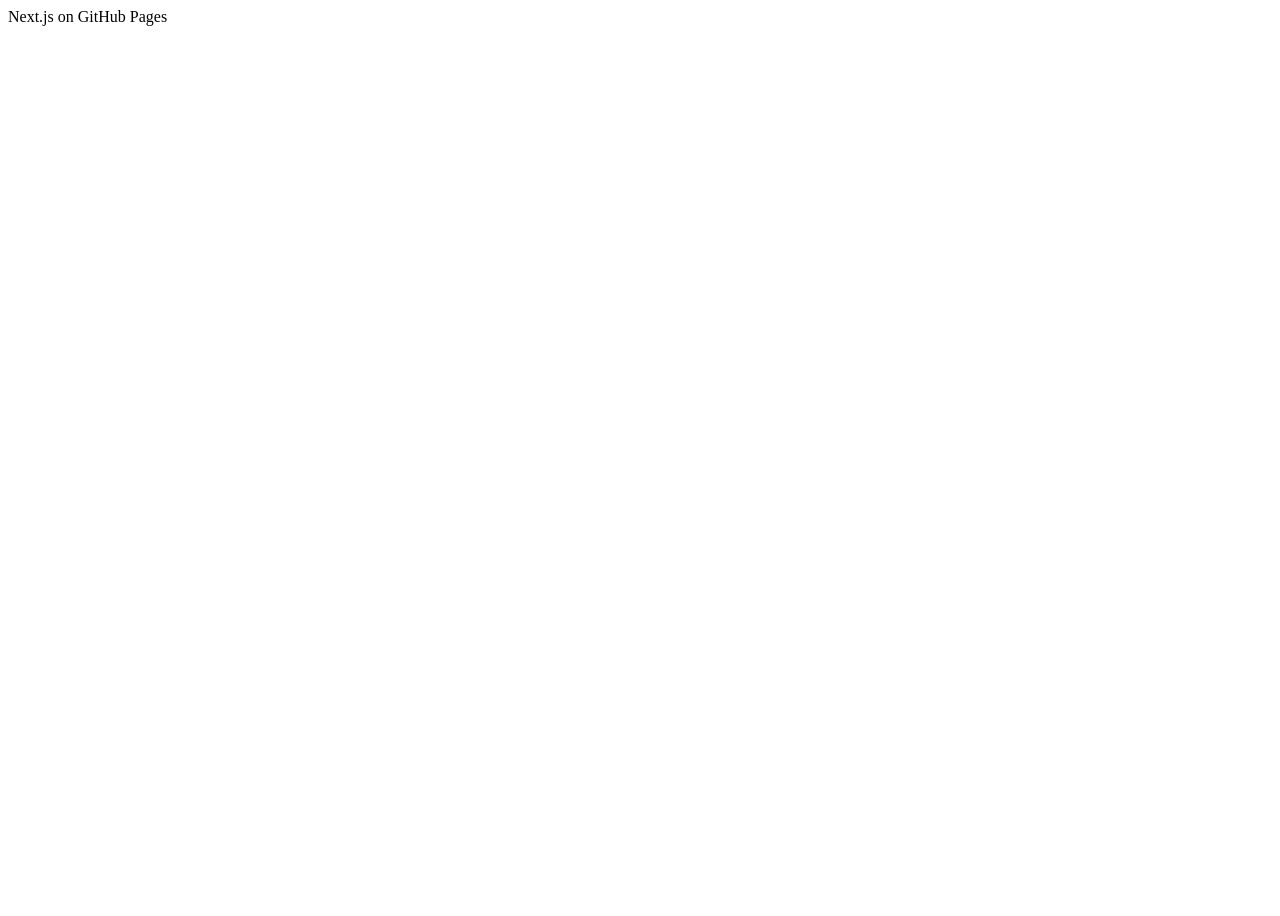
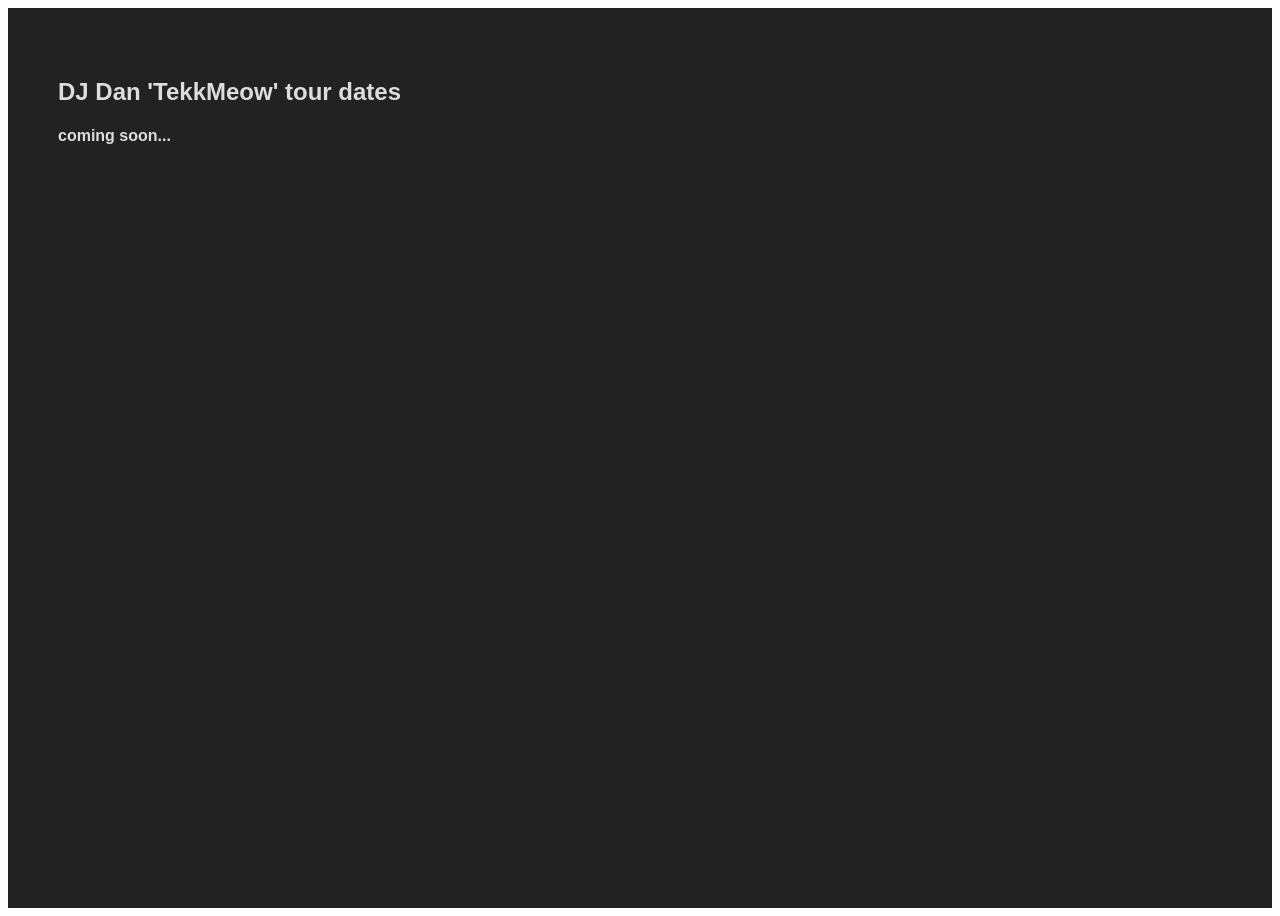
Before and after one commit to MikeS74/dj-dan-next-page, a Next.js app: page / in a window 1280 px wide. Before the commit the page ends 800 px from the top, so only its background shows below. Built offline with nearby package versions, Linux system fonts and the light colour scheme.

Commit message:
add under construction text

```diff
--- /dev/null
+++ b/app/PageLayout.jsx
@@ -0,0 +1,21 @@
+'use client'
+
+const PageLayout = () => {
+ return (
+<div className="container">
+      <h2>DJ Dan 'TekkMeow' tour dates</h2>
+      <h4>coming soon...</h4>
+      <style jsx>{`
+        .container {
+          height: 100vh;
+          font-family: 'Arial', sans-serif;
+          background-color: #222222;
+          color: #dddddd;
+          padding: 50px;
+        }
+      `}</style>
+    </div>
+ )
+}
+
+export default PageLayout;
--- a/app/page.tsx
+++ b/app/page.tsx
@@ -1,7 +1,7 @@
+import PageLayout from "./PageLayout";
+
 export default function Home() {
   return (
-    <main>
-      <div>Next.js on GitHub Pages</div>
-    </main>
+    <PageLayout />
   );
 }
```
Also changed, not shown: tsconfig.json (+18 -4 lines).
